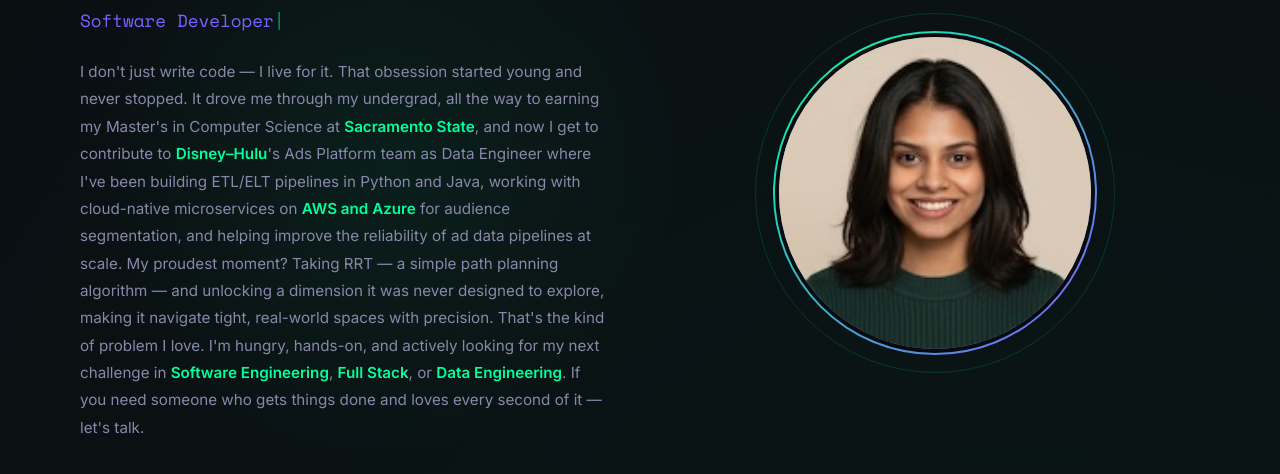
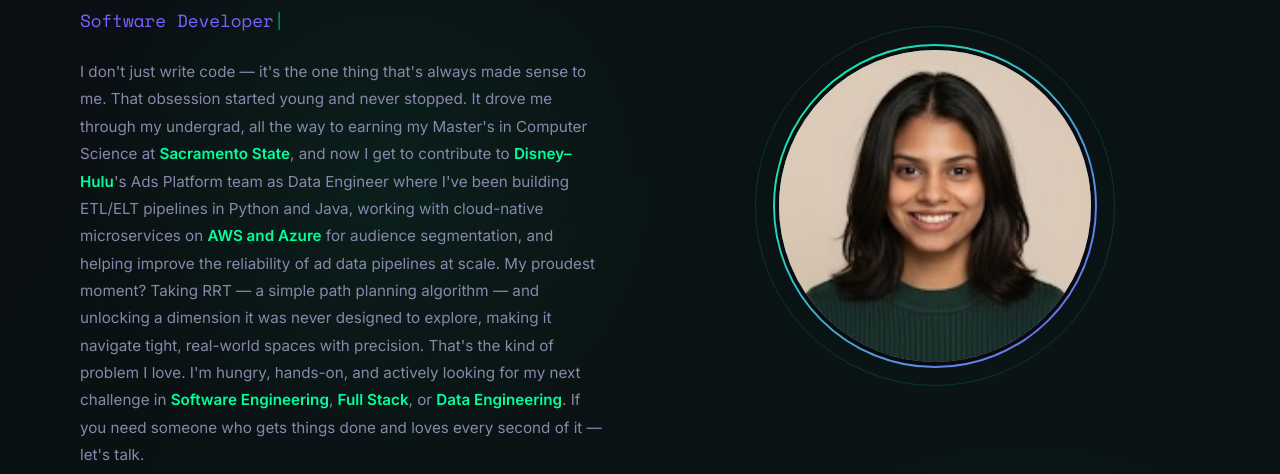
Before and after one commit to anaghamalladi/portfolio, a plain HTML site: page index.html in a window 1280 px wide. Shown: the part 323-797 px from the top of the page. Drawn offline with nearby package versions, Linux system fonts and the light colour scheme.

Commit message:
Update hero bio

```diff
--- a/index.html
+++ b/index.html
@@ -29,7 +29,7 @@
       <p class="greeting">Hi, I'm</p>
       <h1>Anagha Malladi</h1>
       <h2><span id="typing-title"></span><span class="cursor">|</span></h2>
-      <p class="bio">I don't just write code — I live for it. That obsession started young and never stopped. It drove me through my undergrad, all the way to earning my Master's in Computer Science at <span class="highlight">Sacramento State</span>, and now I get to contribute to <span class="highlight">Disney–Hulu</span>'s Ads Platform team as Data Engineer where I've been building ETL/ELT pipelines in Python and Java, working with cloud-native microservices on <span class="highlight">AWS and Azure</span> for audience segmentation, and helping improve the reliability of ad data pipelines at scale. My proudest moment? Taking RRT — a simple path planning algorithm — and unlocking a dimension it was never designed to explore, making it navigate tight, real-world spaces with precision. That's the kind of problem I love. I'm hungry, hands-on, and actively looking for my next challenge in <span class="highlight">Software Engineering</span>, <span class="highlight">Full Stack</span>, or <span class="highlight">Data Engineering</span>. If you need someone who gets things done and loves every second of it — let's talk.</p>
+      <p class="bio">I don't just write code — it's the one thing that's always made sense to me. That obsession started young and never stopped. It drove me through my undergrad, all the way to earning my Master's in Computer Science at <span class="highlight">Sacramento State</span>, and now I get to contribute to <span class="highlight">Disney–Hulu</span>'s Ads Platform team as Data Engineer where I've been building ETL/ELT pipelines in Python and Java, working with cloud-native microservices on <span class="highlight">AWS and Azure</span> for audience segmentation, and helping improve the reliability of ad data pipelines at scale. My proudest moment? Taking RRT — a simple path planning algorithm — and unlocking a dimension it was never designed to explore, making it navigate tight, real-world spaces with precision. That's the kind of problem I love. I'm hungry, hands-on, and actively looking for my next challenge in <span class="highlight">Software Engineering</span>, <span class="highlight">Full Stack</span>, or <span class="highlight">Data Engineering</span>. If you need someone who gets things done and loves every second of it — let's talk.</p>
       <div class="hero-btns">
         <a href="#projects" class="btn"><i class="fas fa-code"></i> View Projects</a>
         <a href="Anagha_Malladi_SDE_Resume.pdf" download class="btn btn-outline"><i class="fas fa-download"></i> Download Resume</a>
```
